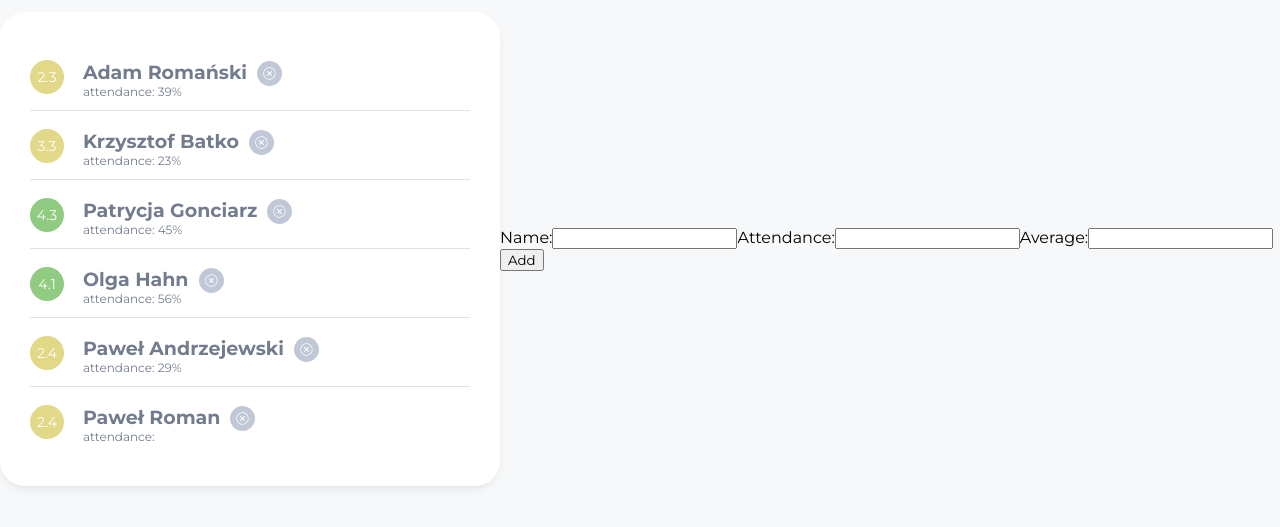
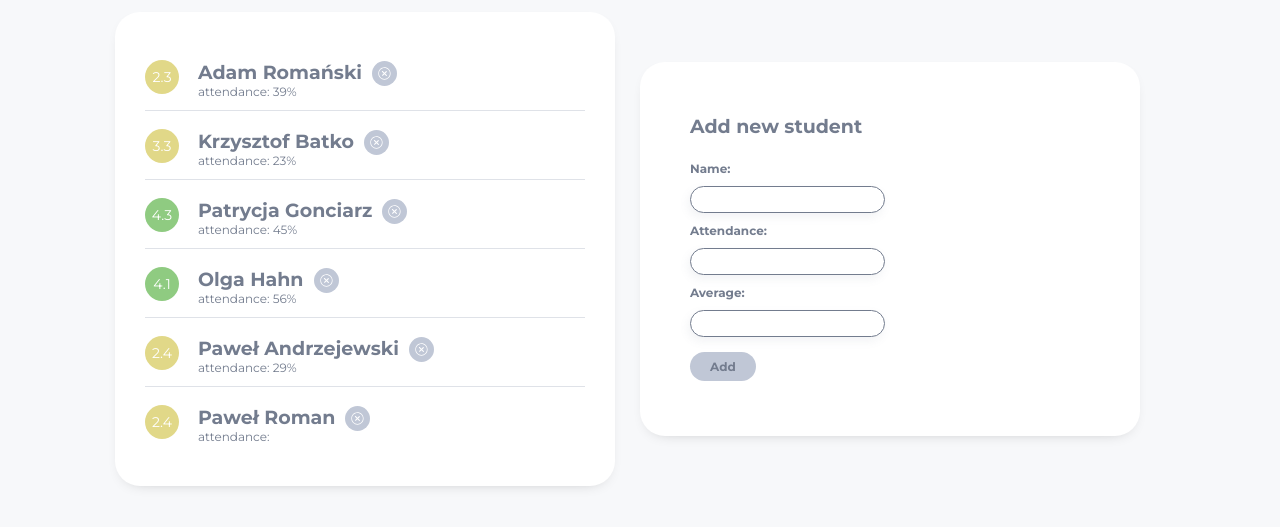
Before and after one commit to m-went/romans-exercise, a React (Create React App) app: page / in a window 1280 px wide. Shown: the part 151-678 px from the top of the page. Built offline with nearby package versions, Linux system fonts and the light colour scheme.

Commit message:
add new color definitions in themeVariables

```diff
--- a/src/assets/styles/_themeVariables.scss
+++ b/src/assets/styles/_themeVariables.scss
@@ -8,10 +8,12 @@ $fontSizeL: 19px;
 
 $white: #ffffff;
 $black: #111111;
-$lightGrey: #c0c7d6;
-$grey: #737c8e;
-$backgroundGrey: #f7f8fa;
+$lightGrey: #f7f8fa;
+$grey: #c0c7d6;
+$darkGrey: #737c8e;
 $borderGrey: #dfe2e8;
+$darkPurple: #c0c7d6;
+$lightPurple: #eceff7;
 $success: #8fcb81;
 $error: #cb8581;
 $warning: #e1d888;
--- a/src/components/AddUserForm/AddUserForm.js
+++ b/src/components/AddUserForm/AddUserForm.js
@@ -15,14 +15,27 @@ function AddUserForm(props) {
   };
 
   return (
-    <form onSubmit={handleSubmit}>
-      <label htmlFor="name">Name:</label>
-      <input type="text" name="name" value={input.name} onChange={changeInputValue} id="name" />
-      <label htmlFor="attendance">Attendance:</label>
-      <input type="text" name="attendance" value={input.attendance} onChange={changeInputValue} id="attendance" />
-      <label htmlFor="average">Average:</label>
-      <input type="text" name="average" value={input.average} onChange={changeInputValue} id="average" />
-      <button>Add</button>
+    <form onSubmit={handleSubmit} className={`${styles.form}`}>
+      <h1 className={`${styles.title}`}>Add new student</h1>{' '}
+      <div className={`${styles.inputRow}`}>
+        <label htmlFor="name">Name:</label>
+        <input type="text" name="name" value={input.name} onChange={changeInputValue} id="name" />{' '}
+      </div>
+      <div className={`${styles.inputRow}`}>
+        <label htmlFor="attendance">Attendance:</label>
+        <input
+          type="text"
+          name="attendance"
+          value={input.attendance}
+          onChange={changeInputValue}
+          id="attendance"
+        />{' '}
+      </div>
+      <div className={`${styles.inputRow}`}>
+        <label htmlFor="average">Average:</label>
+        <input type="text" name="average" value={input.average} onChange={changeInputValue} id="average" />
+      </div>
+      <button className={`${styles.button}`}>Add</button>
     </form>
   );
 }
--- a/src/components/AddUserForm/AddUserForm.module.scss
+++ b/src/components/AddUserForm/AddUserForm.module.scss
@@ -0,0 +1,51 @@
+@use '../../assets/styles/themeVariables';
+
+.form {
+  margin: 25px;
+  background-color: themeVariables.$white;
+  width: 100%;
+  max-width: 500px;
+  padding: 40px 50px;
+  border-radius: 25px;
+  box-shadow: 0 5px 15px -10px rgba(0, 0, 0, 0.3);
+}
+
+.title {
+  font-size: themeVariables.$fontSizeL;
+  color: themeVariables.$darkGrey;
+}
+
+.inputRow {
+  display: flex;
+  flex-direction: column;
+  align-items: flex-start;
+
+  label {
+    margin: 10px 0;
+    font-weight: bold;
+    font-size: themeVariables.$fontSizeS;
+    color: themeVariables.$darkGrey;
+  }
+
+  input {
+    padding: 5px 8px;
+    border: 1px solid themeVariables.$darkGrey;
+    box-shadow: -2px 4px 10px rgba(115, 124, 142, 0.09);
+    border-radius: 25px;
+    &:focus {
+      outline: none;
+      box-shadow: -2px 4px 10px rgba(115, 124, 142, 0.3);
+    }
+  }
+}
+
+.button {
+  margin: 15px 0;
+  padding: 7px 20px;
+  font-size: themeVariables.$fontSizeS;
+  background-color: themeVariables.$grey;
+  border-radius: 20px;
+  border: none;
+  font-weight: bold;
+  color: themeVariables.$darkGrey;
+}
--- a/src/components/App/App.scss
+++ b/src/components/App/App.scss
@@ -1,7 +1,7 @@
 @use '../../assets/styles/themeVariables';
 
 .App {
-  background-color: themeVariables.$backgroundGrey;
+  background-color: themeVariables.$lightGrey;
   display: flex;
   justify-content: center;
   align-items: center;
--- a/src/components/UserListButton/UserListButton.module.scss
+++ b/src/components/UserListButton/UserListButton.module.scss
@@ -2,7 +2,7 @@
 .button {
   width: 25px;
   height: 25px;
-  background-color: themeVariables.$lightGrey;
+  background-color: themeVariables.$grey;
   border-radius: 50px;
   border: none;
   color: themeVariables.$white;
--- a/src/components/UserListItem/UserListItem.module.scss
+++ b/src/components/UserListItem/UserListItem.module.scss
@@ -20,13 +20,13 @@
 .name {
   font-size: themeVariables.$fontSizeL;
   font-weight: 700;
-  color: themeVariables.$grey;
+  color: themeVariables.$darkGrey;
   margin: 0;
 }
 
 .attendance {
   font-size: themeVariables.$fontSizeS;
-  color: themeVariables.$grey;
+  color: themeVariables.$darkGrey;
   margin: 0;
 }
 
```
